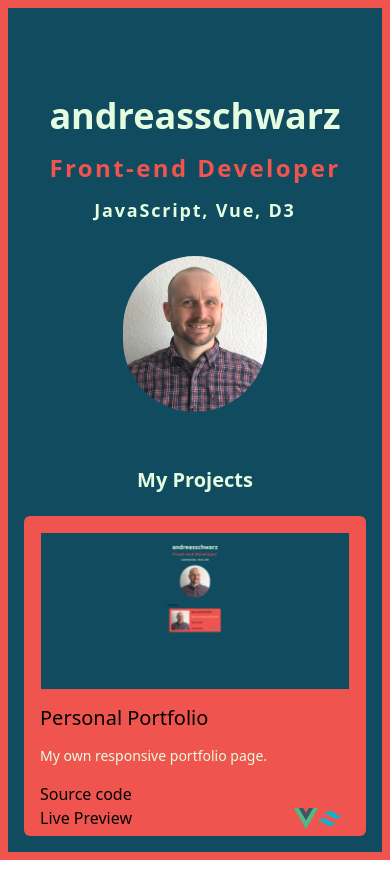
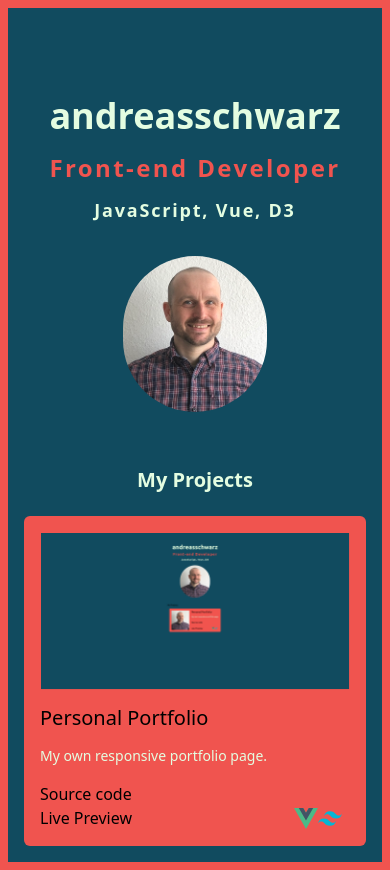
Before and after one commit to Schwarzbaer2/vue-portfolio, a Vue app: page / in a window 390 px wide. Built offline with nearby package versions, Linux system fonts and the light colour scheme.

Commit message:
Fixing BaseCard

```diff
--- a/src/components/BaseCard.vue
+++ b/src/components/BaseCard.vue
@@ -1,6 +1,6 @@
 <template>
   <div
-    class="flex flex-col p-4 m-4 rounded-md max-h-80 w-5/5 md:flex-row md:w-auto md:max-w-xl bg-mainRed"
+    class="flex flex-col p-4 m-4 rounded-md max-h-96 w-5/5 md:flex-row md:w-auto md:max-w-xl bg-mainRed"
   >
     <img
       class="object-scale-down w-full md:w-36 md:mr-4"
```
